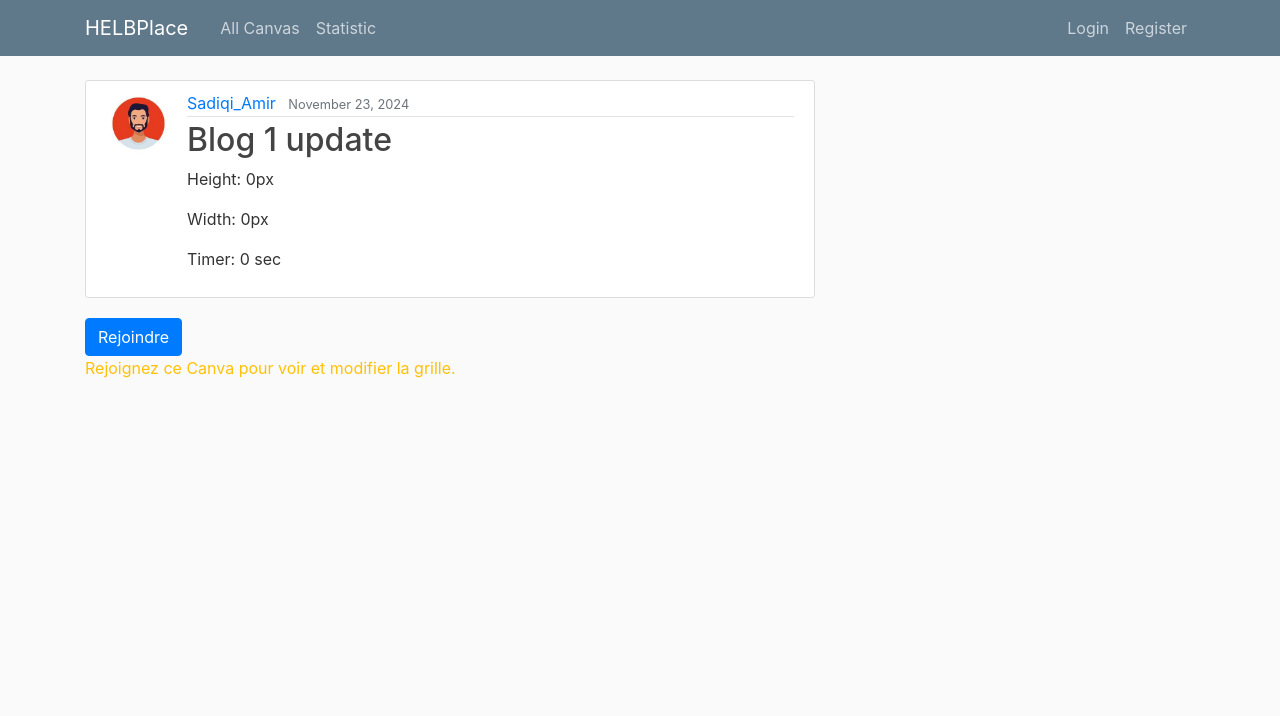
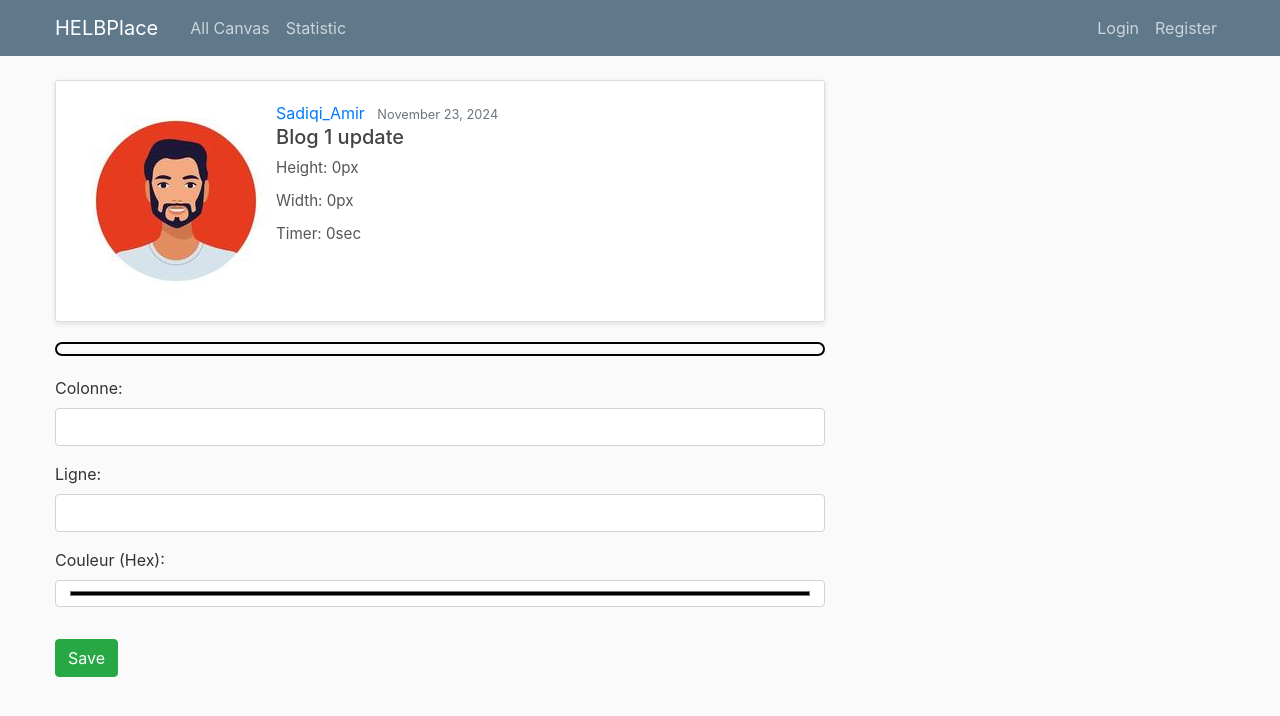
Before and after one commit to asadiqi/Web_Q3_HelbPlace, a Django app: page /canva/1/ in a window 1280 px wide. Shown: the top 716 px of the page. Run offline with Django 5.2, Linux system fonts and the light colour scheme; data comes from the database, SQL or seed files in the repository; both versions use the stored data as it was before the commit; some libraries are stand-ins or nearby versions.

Commit message:
project sans join

```diff
--- a/django_project/blog/static/blog/main.css
+++ b/django_project/blog/static/blog/main.css
@@ -8,8 +8,8 @@ body {
   color: #444444;
 }
 
-  ul {
-    margin: 0;
+.container {
+  max-width: 1200px;
 }
 
 .bg-steel {
@@ -30,72 +30,50 @@ body {
 
 .content-section {
   background: #ffffff;
-    padding: 10px 20px;
+  padding: 20px;
   border: 1px solid #dddddd;
   border-radius: 3px;
-    margin-bottom: 20px;
+  box-shadow: 0 2px 5px rgba(0, 0, 0, 0.1);
 }
 
 .article-title {
   color: #444444;
+  font-size: 1.25rem;
 }
 
 a.article-title:hover {
-    color: #428bca;
+  color: #002543;
   text-decoration: none;
 }
 
 .article-content {
   white-space: pre-line;
+  font-size: 0.95rem;
+  color: #666;
 }
 
-  .article-img {
-    height: 65px;
-    width: 65px;
-    margin-right: 16px;
+.btn-primary {
+  background-color: #003a7a;
+  border-color: #034590;
+  font-size: 0.9rem;
+  padding: 10px 20px;
 }
 
-  .article-metadata {
-    padding-bottom: 1px;
-    margin-bottom: 4px;
-    border-bottom: 1px solid #e3e3e3
+.btn-primary:hover {
+  background-color: #00346e;
+  border-color: #003d7e;
 }
 
-  .article-metadata a:hover {
-    color: #333;
-    text-decoration: none;
+.article-content {
+  color: #555;
+  font-size: 0.95rem;
+  margin-bottom: 10px;
 }
 
-  .article-svg {
-    width: 25px;
-    height: 25px;
-    vertical-align: middle;
-  }
-
-  .account-img {
-    height: 125px;
-    width: 125px;
-    margin-right: 20px;
-    margin-bottom: 16px;
-  }
-
-  .account-heading {
-    font-size: 2.5rem;
-  }
-
-
-  .canvas-grid {
-    display: flex;
-    flex-direction: column;
-    margin: 20px 0;
-
-    border: 2px solid #000;
-    padding: 5px;
-    border-radius: 7px;
-}
 .pixel-row {
   display: flex;
 }
+
 .pixel {
   width: 30px;
   height: 10px;
@@ -103,6 +81,38 @@ body {
   border: 1px solid #ddd;
   cursor: pointer;
   margin: 1px;
+}
 
+.canvas-grid {
+  display: flex;
+  flex-direction: column;
+  margin: 20px 0;
+  border: 2px solid #000;
+  padding: 5px;
+  border-radius: 7px;
+}
+.canva-dimensions {
+  font-size: 0.9rem;
+  color: #666;
+  margin-top: 10px;
+}
+.card {
+  border: none;
+  border-radius: 8px;
+  transition: transform 0.2s, box-shadow 0.2s;
+}
 
+.card:hover {
+  transform: translateY(-5px);
+  box-shadow: 0 4px 15px rgba(0, 0, 0, 0.2);
 }
+
+.card-title {
+  font-size: 1.25rem;
+  font-weight: bold;
+}
+
+.card-text {
+  font-size: 0.95rem;
+  line-height: 1.6;
+}
--- a/django_project/blog/templates/blog/canva_detail.html
+++ b/django_project/blog/templates/blog/canva_detail.html
@@ -1,5 +1,4 @@
 {% extends "blog/base.html" %}
-
 {% block content %}
 <article class="media content-section">
     <img class="rounded-circle article-img" src="{{ object.author.profile.image.url }}">
@@ -10,30 +9,17 @@
             {% if object.author == user %}
             <div>
                 <a class="btn-secondary btn-sm mt-1 mb-1" href="{% url 'canva-update' object.id %}">Update</a> |
-                <a class="btn-danger btn-sm mt-1 mb-1" href="{% url 'canva-delete' object.id %}">Delete</a> |
+                <a class="btn-danger btn-sm mt-1 mb-1" href="{% url 'canva-delete' object.id %}">Delete</a>
             </div>
             {% endif %}
         </div>
         <h2 class="article-title">{{ object.title }}</h2>
         <p class="article-content">Height: {{ object.sizeHeight }}px</p>
         <p class="article-content">Width: {{ object.sizeWidth }}px</p>
-        <p class="article-content">Timer: {{ object.timer }} sec</p>
+        <p class="article-content">Timer: {{ object.timer }}sec</p>
     </div>
 </article>
 
-{% if is_author %}
-    <p class="text-info">Vous êtes le créateur de ce Canva.</p>
-{% elif not joined %}
-    <form method="POST" action="{% url 'join-canva' object.id %}">
-        {% csrf_token %}
-        <button type="submit" class="btn btn-primary">Rejoindre</button>
-    </form>
-{% else %}
-    <p class="text-success">Vous avez déjà rejoint ce Canva.</p>
-{% endif %}
-
-<!-- Grille des pixels -->
-{% if is_author or joined %}
 <div class="canvas-grid">
     {% for row in pixels %}
         <div class="pixel-row">
@@ -51,9 +37,8 @@
     {% endfor %}
 </div>
 
-    <!-- Formulaire pour modifier une cellule -->
 <div class="modify-grid">
-        <form method="POST" action="{% url 'update-pixel' object.id %}" id="pixelForm">
+    <form method="POST" action="{% url 'update-pixel' object.id %}">
         {% csrf_token %}
         <div class="form-group">
             <label for="x">Colonne:</label>
@@ -67,135 +52,7 @@
             <label for="color">Couleur (Hex):</label>
             <input type="color" id="color" name="color" class="form-control" required>
         </div>
-            <button type="submit" class="btn btn-success mt-3" id="submitButton">Save</button>
+        <button type="submit" class="btn btn-success mt-3">Save</button>
     </form>
 </div>
-{% else %}
-    <p class="text-warning">Rejoignez ce Canva pour voir et modifier la grille.</p>
-{% endif %}
-
-<!-- Modal Popup -->
-<div id="myModal" class="modal">
-    <div class="modal-content">
-        <p id="timer">Vous devez attendre {{ object.timer }}s avant de changer un autre pixel</p>
-    </div>
-</div>
-
-<script>
-// Références aux éléments du DOM
-const modal = document.getElementById('myModal');
-const timerElement = document.getElementById('timer');
-const pixelForm = document.getElementById('pixelForm');
-const submitButton = document.getElementById('submitButton');
-const xInput = document.getElementById('x');
-const yInput = document.getElementById('y');
-const colorInput = document.getElementById('color');
-
-// Récupérer le timer initial depuis le modèle Django
-let remainingTime = {{ object.timer|default:0 }};
-let isTimerActive = false; // Indicateur de l'état du timer
-
-// Fonction pour afficher le modal et démarrer le timer
-function showModalAndStartTimer() {
-    modal.style.display = 'block'; // Affiche le modal
-    isTimerActive = true; // Le timer est actif
-    submitButton.disabled = true; // Désactive le bouton de soumission
-    xInput.disabled = true; // Désactive le champ colonne
-    yInput.disabled = true; // Désactive le champ ligne
-    colorInput.disabled = true; // Désactive le champ couleur
-
-    const interval = setInterval(() => {
-        remainingTime--;  // Décrémenter le temps restant
-        timerElement.textContent = `Vous devez attendre ${remainingTime}s avant de changer un autre pixel`; // Mettre à jour le texte du timer
-
-        if (remainingTime <= 0) {
-            clearInterval(interval); // Arrête le timer
-            modal.style.display = 'none'; // Cache le modal après expiration
-            isTimerActive = false; // Le timer n'est plus actif
-            submitButton.disabled = false; // Réactive le bouton de soumission
-            xInput.disabled = false; // Réactive le champ colonne
-            yInput.disabled = false; // Réactive le champ ligne
-            colorInput.disabled = false; // Réactive le champ couleur
-        }
-    }, 1000); // Répète toutes les secondes
-}
-
-// Lier l'événement de soumission du formulaire à l'affichage du modal
-pixelForm.addEventListener('submit', function (event) {
-    if (isTimerActive) {
-        event.preventDefault(); // Empêche l'envoi du formulaire tant que le timer est actif
-        alert("Veuillez attendre la fin du timer pour modifier un autre pixel.");
-        return; // Ne pas soumettre le formulaire
-    }
-
-    event.preventDefault();  // Empêche le comportement par défaut (soumission du formulaire)
-
-    // Change la couleur du pixel immédiatement
-    const x = document.getElementById('x').value;
-    const y = document.getElementById('y').value;
-    const color = document.getElementById('color').value;
-
-    const pixel = document.querySelector(`[data-x="${x}"][data-y="${y}"]`);
-    if (pixel) {
-        pixel.style.backgroundColor = color;  // Mise à jour instantanée du pixel
-    }
-
-    // Affiche le modal et démarre le timer après la modification
-    showModalAndStartTimer();
-
-    // Soumettre le formulaire après avoir affiché le modal
-    setTimeout(() => {
-        this.submit();
-    }, remainingTime * 1000); // Attendre jusqu'à la fin du timer avant de soumettre le formulaire
-});
-</script>
-
-<style>
-/* Modal style */
-#myModal {
-    display: none; /* Caché par défaut */
-    position: fixed;
-    top: 50%; /* Positionné verticalement au milieu */
-    left: 80%; /* Positionné à droite de la fenêtre */
-    transform: translate(-50%, -50%); /* Centrer le modal */
-    width: 250px; /* Largeur du modal */
-    height: 250px; /* Hauteur du modal */
-    background-color: bisque;
-    border-radius: 15px; /* Bordures arrondies */
-    padding: 20px;
-    box-shadow: 0 4px 15px rgba(0, 0, 0, 0.2); /* Ombre douce */
-    z-index: 1000; /* Pour s'assurer que le modal reste au-dessus */
-    transition: opacity 0.3s ease; /* Animation d'affichage */
-}
-
-.modal-content {
-    text-align: center;
-    font-size: 18px;
-    font-weight: bold;
-    color: Black;
-}
-
-#timer {
-    color: #d9534f; /* Couleur d'avertissement */
-    font-size: 20px;
-}
-
-/* Animation d'apparition */
-#myModal.show {
-    opacity: 1;
-}
-
-/* Style de fond derrière le modal */
-#myModal:before {
-    content: '';
-    position: fixed;
-    top: 0;
-    left: 0;
-    width: 100%;
-    height: 100%;
-    background-color: rgba(0, 0, 0, 0.3); /* Fond semi-transparent */
-    z-index: -1;
-}
-</style>
-
 {% endblock content %}
--- a/django_project/blog/urls.py
+++ b/django_project/blog/urls.py
@@ -5,9 +5,8 @@ from .views import (
     CanvaCreateView,
     CanvaUpdateView,
     CanvaDeleteView,
-    join_canva,
+    update_pixel
 )
-
 from . import views
 
 urlpatterns = [
@@ -17,8 +16,5 @@ urlpatterns = [
     path('canva/<int:pk>/update/', CanvaUpdateView.as_view(), name='canva-update'),
     path('canva/<int:pk>/delete/', CanvaDeleteView.as_view(), name='canva-delete'),
     path('statistic/', views.statistic, name='blog-statistic'),
-    path('canva/<int:pk>/join/', join_canva, name='join-canva'),
     path('canva/<int:pk>/update-pixel/', views.update_pixel, name='update-pixel'),
-    path('canva/<int:canva_id>/details/', views.canva_details, name='canva-details'),
-    path('canva/<int:canva_id>/json/', views.canva_details_json, name='canva-details-json'),  # L'endpoint JSON
 ]
--- a/django_project/blog/views.py
+++ b/django_project/blog/views.py
@@ -1,26 +1,16 @@
-from django.shortcuts import render
+from django.shortcuts import render, get_object_or_404
 from django.contrib.auth.mixins import LoginRequiredMixin, UserPassesTestMixin
 from django.views.generic import ListView, DetailView, CreateView, UpdateView, DeleteView
-from .models import Canva, JoinedCanva,Pixel
-from django.http import JsonResponse
+from .models import Canva, Pixel
+from django.http import HttpResponseRedirect
+from django.urls import reverse
+from django.contrib.auth.decorators import login_required
 from django.urls import reverse_lazy
-from django.views.generic.edit import CreateView
-from django.shortcuts import get_object_or_404, redirect
-from django.http import HttpResponseRedirect
-from django.contrib.auth.decorators import login_required
-from django.urls import reverse
-from django.utils import timezone
-from django.http import JsonResponse
-from django.shortcuts import render
-from .models import Canva  # Assure-toi d'importer ton modèle Canva
 
-from django.http import JsonResponse
-from .models import Canva
+
 
 def home(request):
-    context = {
-        'canvases': Canva.objects.all()
-    }
+    context = {'canvases': Canva.objects.all()}
     return render(request, 'blog/home.html', context)
 
 class CanvaListView(ListView):
@@ -29,20 +19,11 @@ class CanvaListView(ListView):
     context_object_name = 'canvases'
     ordering = ['-date_posted']
 
-
 class CanvaDetailView(DetailView):
     model = Canva
 
     def get_context_data(self, **kwargs):
         context = super().get_context_data(**kwargs)
-        user = self.request.user
-        canva = self.object
-
-        # Vérifier si l'utilisateur a rejoint ou s'il est l'auteur
-        context['joined'] = canva.joined_users.filter(id=user.id).exists() if user.is_authenticated else False
-        context['is_author'] = canva.author == user
-
-        # Génération de la grille
         pixels = self.object.pixels.all()
         grid = [[None for _ in range(self.object.sizeWidth)] for _ in range(self.object.sizeHeight)]
         for pixel in pixels:
@@ -50,79 +31,23 @@ class CanvaDetailView(DetailView):
         context['pixels'] = grid
         return context
 
-
-
-
-def join_canva(request, pk):
-    if request.method == "POST" and request.user.is_authenticated:
-        canva = get_object_or_404(Canva, pk=pk)
-
-        # Vérifie que l'utilisateur n'est pas l'auteur
-        if canva.author != request.user:
-            # Ajoute l'utilisateur à la liste des utilisateurs ayant rejoint
-            canva.joined_users.add(request.user)
-
-            # Crée une relation JoinedCanva si elle n'existe pas
-            JoinedCanva.objects.get_or_create(user=request.user, canva=canva)
-
-        # Redirige vers la page du Canva
-        return redirect('canva-detail', pk=pk)
-
-    return redirect('blog-home')  # Redirige vers la page d'accueil si non authentifié ou GET
-
-
 @login_required
 def update_pixel(request, pk):
     canva = get_object_or_404(Canva, pk=pk)
-
-    # Vérifier si l'utilisateur est le créateur du canva
-    if request.user == canva.author:
-        user_canva = None
-    else:
-        # Tenter de récupérer l'objet JoinedCanva pour les autres utilisateurs
-        try:
-            user_canva = JoinedCanva.objects.get(user=request.user, canva=canva)
-        except JoinedCanva.DoesNotExist:
-            return JsonResponse({'message': "Vous n'avez pas rejoint ce Canva."}, status=403)
-
-        # Vérifier le délai de modification
-        if user_canva.last_modified:
-            time_since_last_change = timezone.now() - user_canva.last_modified
-            if time_since_last_change.total_seconds() < canva.timer:
-                remaining_time = canva.timer - time_since_last_change.total_seconds()
-                return JsonResponse({
-                    'message': f"Vous devez attendre encore {remaining_time:.0f} secondes avant de modifier.",
-                    'remaining_time': remaining_time
-                })
-
     if request.method == "POST":
         x = int(request.POST.get('x'))
         y = int(request.POST.get('y'))
         color = request.POST.get('color')
-
-        # Vérifier si le pixel existe et appartient au Canva
         pixel = get_object_or_404(Pixel, canva=canva, x=x, y=y)
-
-        # Mettre à jour la couleur
-        pixel.color = color #
+        pixel.color = color
         pixel.save()
-
-        # Mettre à jour le temps de modification pour les utilisateurs normaux
-        if user_canva:
-            user_canva.last_modified = timezone.now()
-            user_canva.save()
-
         return HttpResponseRedirect(reverse('canva-detail', args=[pk]))
-
-
-
-
 
 class CanvaCreateView(LoginRequiredMixin, CreateView):
     model = Canva
     fields = ['title', 'sizeHeight', 'sizeWidth', 'timer']
     template_name = 'blog/canva_form.html'
-    success_url = reverse_lazy('blog-home')  # Redirection après création
+    success_url = reverse_lazy('blog-home')
 
     def form_valid(self, form):
         form.instance.author = self.request.user
@@ -130,7 +55,7 @@ class CanvaCreateView(LoginRequiredMixin, CreateView):
 
 class CanvaUpdateView(LoginRequiredMixin, UserPassesTestMixin, UpdateView):
     model = Canva
-    fields = ['title', 'sizeHeight' , 'sizeWidth', 'timer']
+    fields = ['title', 'sizeHeight', 'sizeWidth', 'timer']
 
     def form_valid(self, form):
         form.instance.author = self.request.user
@@ -138,9 +63,7 @@ class CanvaUpdateView(LoginRequiredMixin, UserPassesTestMixin, UpdateView):
 
     def test_func(self):
         canva = self.get_object()
-        if self.request.user == canva.author:
-            return True
-        return False
+        return self.request.user == canva.author
 
 class CanvaDeleteView(LoginRequiredMixin, UserPassesTestMixin, DeleteView):
     model = Canva
@@ -148,31 +71,7 @@ class CanvaDeleteView(LoginRequiredMixin, UserPassesTestMixin, DeleteView):
 
     def test_func(self):
         canva = self.get_object()
-        if self.request.user == canva.author:
-            return True
-        return False
+        return self.request.user == canva.author
 
 def statistic(request):
     return render(request, 'blog/statistic.html', {'title': 'statistic'})
-
-
-def canva_details_json(request, canva_id):
-    canva = Canva.objects.get(id=canva_id)
-    data = {
-        'message': f"Vous devez attendre encore {canva.timer} secondes avant de modifier.",
-        'remaining_time': canva.timer  # Utilise la valeur du timer du modèle
-    }
-    return JsonResponse(data)
-
-
-def canva_details(request, canva_id):
-    try:
-        canva = Canva.objects.get(id=canva_id)
-        data = {
-            "id": canva.id,
-            "name": canva.name,
-            "timer": canva.timer,
-        }
-        return JsonResponse(data)
-    except Canva.DoesNotExist:
-        return JsonResponse({"error": "Canva not found"}, status=404)
```
Also changed, not shown: django_project/blog/models.py (+6 -39 lines), django_project/blog/templates/blog/home.html (+21 -12 lines), django_project/blog/migrations/0010_joinedcanva_last_modified.py (deleted), django_project/blog/migrations/0010_remove_canva_joined_users_delete_joinedcanva.py (added), django_project/db.sqlite3, 1 other file. Lines whose indentation alone changed are shown as unchanged.
